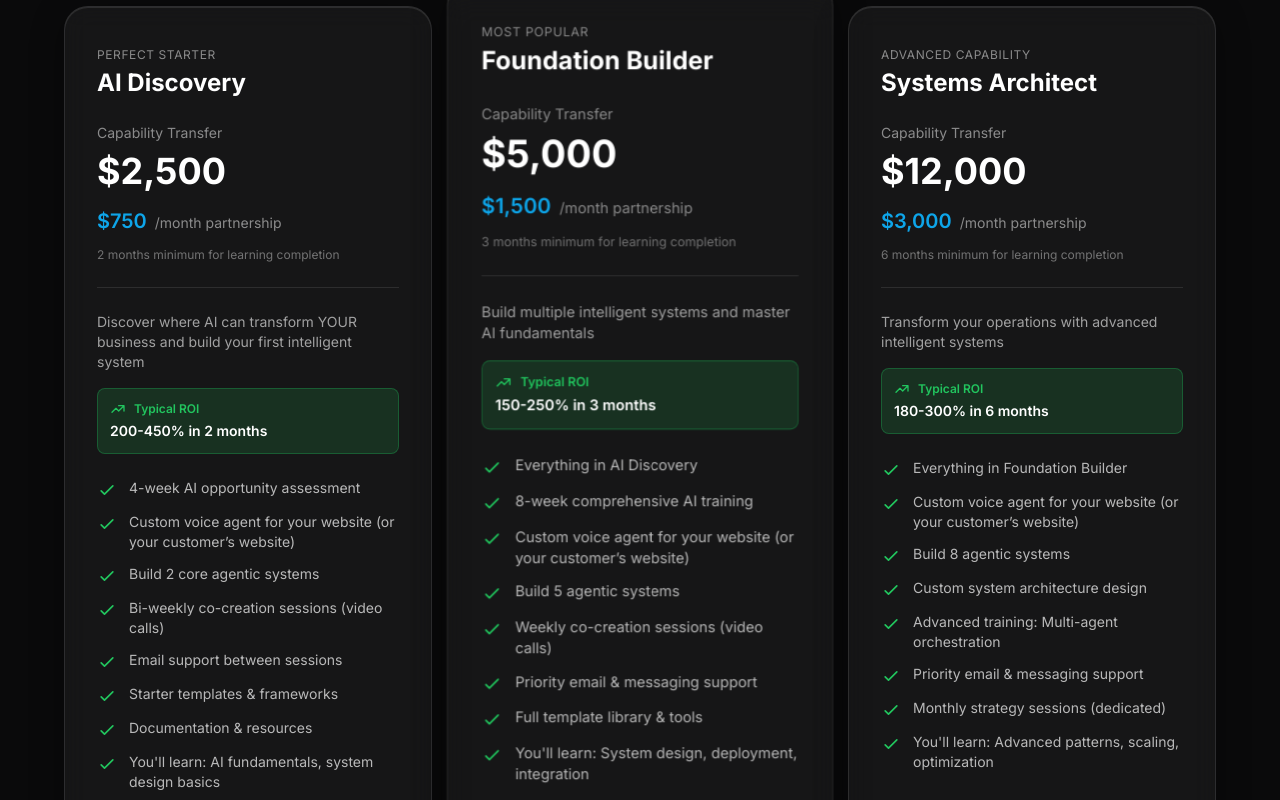
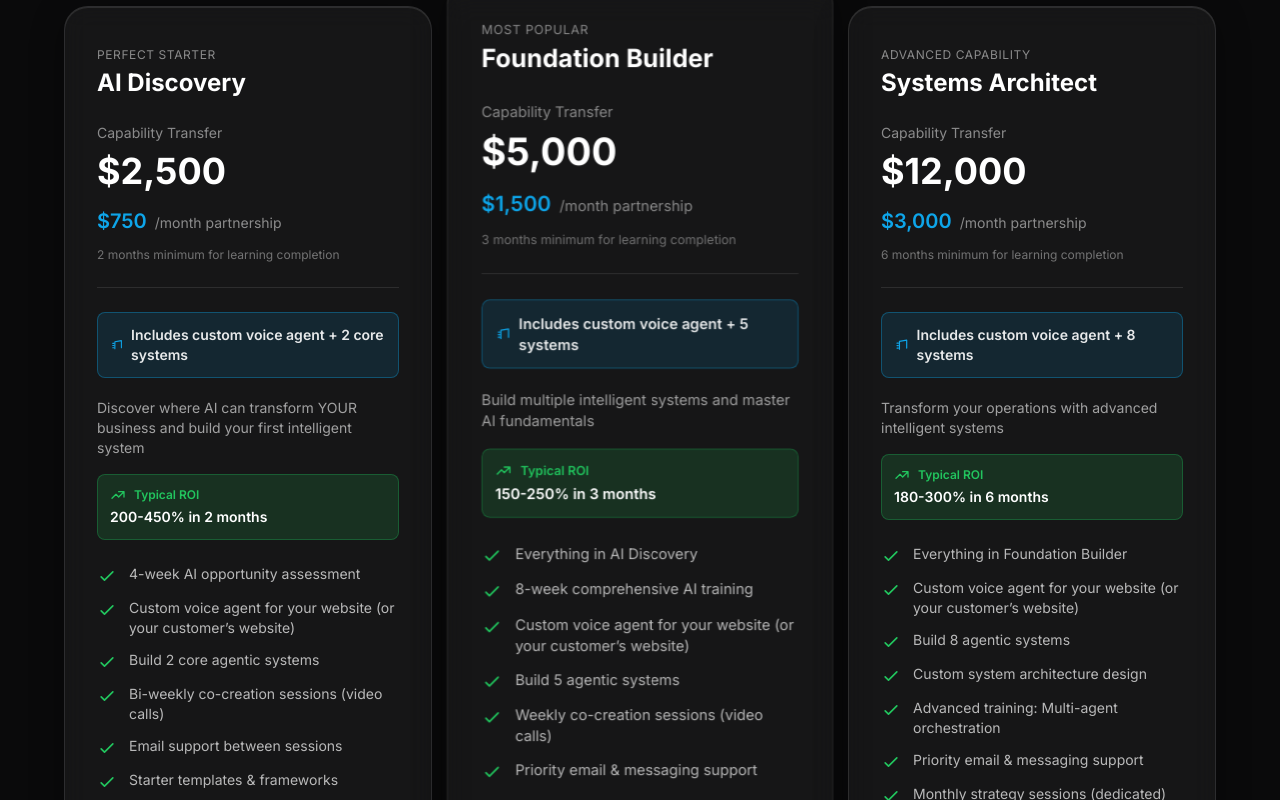
Before and after one commit to elev8tion/aismb, a Next.js app: page / in a window 1280 px wide. Shown: the part 8811-9611 px from the top of the page. Built offline with nearby package versions, Linux system fonts and the light colour scheme.

Commit message:
feat(pricing-ui): add prominent ‘Includes voice agent + systems’ highlight to pricing cards (EN/ES)

```diff
--- a/components/PricingSection.tsx
+++ b/components/PricingSection.tsx
@@ -58,6 +58,18 @@ export default function PricingSection() {
                 </div>
                 <p className="text-xs text-white/40">{tier.minimumTerm} {t.pricing.labels.minimumForLearning}</p>
               </div>
+
+              {/* Includes highlight */}
+              {tier.includes && (
+                <div className="mb-5 p-3 rounded-lg border" style={{ background: 'rgba(14, 165, 233, 0.12)', borderColor: 'rgba(14, 165, 233, 0.35)' }}>
+                  <div className="flex items-center gap-2">
+                    <svg className="w-4 h-4 text-[#0EA5E9]" fill="none" stroke="currentColor" viewBox="0 0 24 24">
+                      <path strokeLinecap="round" strokeLinejoin="round" strokeWidth={2} d="M9 19V6l12-2v13M5 9h2m-2 4h2m-2 4h2" />
+                    </svg>
+                    <span className="text-sm text-white/90 font-semibold">{tier.includes}</span>
+                  </div>
+                </div>
+              )}
 
               {/* Description */}
               <p className="text-sm text-white/60 mb-4">{tier.description}</p>
--- a/lib/i18n/translations.ts
+++ b/lib/i18n/translations.ts
@@ -184,6 +184,7 @@ export interface Translations {
       monthlyFee: string;
       minimumTerm: string;
       description: string;
+      includes?: string;
       features: string[];
       outcome: string;
       cta: string;
@@ -659,6 +660,7 @@ export const translations: Record<Language, Translations> = {
           monthlyFee: '$750',
           minimumTerm: '2 months',
           description: 'Discover where AI can transform YOUR business and build your first intelligent system',
+          includes: 'Includes custom voice agent + 2 core systems',
           features: [
             '4-week AI opportunity assessment',
             'Custom voice agent for your website (or your customer’s website)',
@@ -681,6 +683,7 @@ export const translations: Record<Language, Translations> = {
           monthlyFee: '$1,500',
           minimumTerm: '3 months',
           description: 'Build multiple intelligent systems and master AI fundamentals',
+          includes: 'Includes custom voice agent + 5 systems',
           features: [
             'Everything in AI Discovery',
             '8-week comprehensive AI training',
@@ -703,6 +706,7 @@ export const translations: Record<Language, Translations> = {
           monthlyFee: '$3,000',
           minimumTerm: '6 months',
           description: 'Transform your operations with advanced intelligent systems',
+          includes: 'Includes custom voice agent + 8 systems',
           features: [
             'Everything in Foundation Builder',
             'Custom voice agent for your website (or your customer’s website)',
@@ -1258,6 +1262,7 @@ export const translations: Record<Language, Translations> = {
           monthlyFee: '$750',
           minimumTerm: '2 meses',
           description: 'Descubre donde la IA puede transformar TU negocio y construye tu primer sistema inteligente',
+          includes: 'Incluye agente de voz personalizado + 2 sistemas',
           features: [
             'Evaluacion de oportunidades de IA de 4 semanas',
             'Agente de voz personalizado para tu sitio web (o el de tu cliente)',
@@ -1280,6 +1285,7 @@ export const translations: Record<Language, Translations> = {
           monthlyFee: '$1,500',
           minimumTerm: '3 meses',
           description: 'Construye multiples sistemas inteligentes y domina los fundamentos de IA',
+          includes: 'Incluye agente de voz personalizado + 5 sistemas',
           features: [
             'Todo en Descubrimiento de IA',
             'Entrenamiento integral de IA de 8 semanas',
@@ -1302,6 +1308,7 @@ export const translations: Record<Language, Translations> = {
           monthlyFee: '$3,000',
           minimumTerm: '6 meses',
           description: 'Transforma tus operaciones con sistemas inteligentes avanzados',
+          includes: 'Incluye agente de voz personalizado + 8 sistemas',
           features: [
             'Todo en Constructor de Base',
             'Agente de voz personalizado para tu sitio web (o el de tu cliente)',
```
